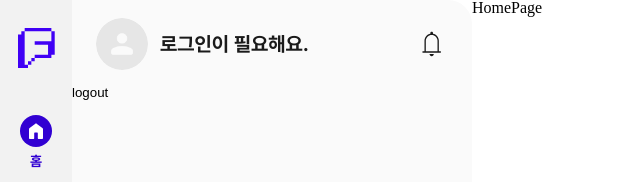
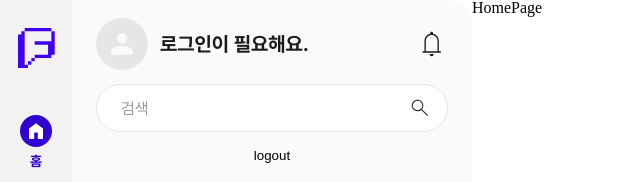
Before and after one commit to Friends77/FRI-FRONT, a React (Vite) app: page / in a window 1280 px wide. Shown: the top 182 px of the page, without its empty margins (0-640 px from the left). Built offline with nearby package versions, Linux system fonts and the light colour scheme; no server answers.

Commit message:
design: 검색란 추가

```diff
--- a/src/components/layout/SideBar/SideBar.styled.ts
+++ b/src/components/layout/SideBar/SideBar.styled.ts
@@ -4,6 +4,9 @@ export const Wrapper = styled.aside<{ $isOpen: boolean }>`
   position: fixed;
   top: 0;
   left: 72px;
+  display: flex;
+  flex-direction: column;
+  padding: 0 24px;
   width: 400px;
   height: 100%;
   background-color: ${({ theme }) => theme.colors.Gray_100};
--- a/src/components/layout/SideBar/SideBarProfile/SideBarProfile.styled.ts
+++ b/src/components/layout/SideBar/SideBarProfile/SideBarProfile.styled.ts
@@ -1,10 +1,10 @@
 import styled from 'styled-components';
 
-export const Header = styled.section`
+export const Wrapper = styled.section`
   display: flex;
   justify-content: space-between;
   align-items: center;
-  padding: 18px 24px 14px;
+  margin: 18px 0 14px;
 `;
 
 export const ProfileContent = styled.div`
--- a/src/components/layout/SideBar/SideBarProfile/index.tsx
+++ b/src/components/layout/SideBar/SideBarProfile/index.tsx
@@ -18,7 +18,7 @@ const SideBarProfile = () => {
     }
   }, [data, setProfile]);
   return (
-    <Styled.Header>
+    <Styled.Wrapper>
       {profile ? (
         <Styled.ProfileContent>
           <Styled.ProfileImg src={profile?.imageUrl} alt="profile image" />
@@ -34,7 +34,7 @@ const SideBarProfile = () => {
         {/* 알림이 있는 경우 && <Styled.NotificationBadge /> */}
         <Notification title="알림" width="32px" height="32px" />
       </Styled.NotificationBtn>
-    </Styled.Header>
+    </Styled.Wrapper>
   );
 };
 
--- /dev/null
+++ b/src/components/layout/SideBar/SideBarSearchInput/SideBarSearchInput.styled.ts
@@ -0,0 +1,29 @@
+import styled from 'styled-components';
+
+export const Wrapper = styled.form`
+  position: relative;
+  margin-bottom: 16px;
+`;
+
+export const Input = styled.input`
+  ${({ theme }) => theme.typo.B1_R}
+  padding: 0 40px 0 24px;
+  width: 100%;
+  height: 48px;
+  border: 1px solid ${({ theme }) => theme.colors.Gray_300};
+  border-radius: 999px;
+  outline: none;
+
+  &::placeholder {
+    color: ${({ theme }) => theme.colors.Gray_600};
+  }
+`;
+
+export const SearchBtn = styled.button`
+  position: absolute;
+  top: 50%;
+  right: 16px;
+  transform: translateY(-50%);
+  width: 24px;
+  height: 24px;
+`;
--- /dev/null
+++ b/src/components/layout/SideBar/SideBarSearchInput/index.tsx
@@ -0,0 +1,15 @@
+import Search from '@/components/@common/SVG/Icon/Search';
+import * as Styled from './SideBarSearchInput.styled';
+
+const SideBarSearchInput = () => {
+  return (
+    <Styled.Wrapper>
+      <Styled.Input placeholder="검색" />
+      <Styled.SearchBtn>
+        <Search title="검색" width="24px" height="24px" />
+      </Styled.SearchBtn>
+    </Styled.Wrapper>
+  );
+};
+
+export default SideBarSearchInput;
--- a/src/components/layout/SideBar/index.tsx
+++ b/src/components/layout/SideBar/index.tsx
@@ -3,6 +3,7 @@ import * as Styled from './SideBar.styled';
 import isSideBarOpenAtom from '@/recoil/layout/isSideBarOpen';
 import SideBarProfile from './SideBarProfile';
 import { useLogout } from '@/hooks/auth/useLogout';
+import SideBarSearchInput from './SideBarSearchInput';
 
 const SideBar = () => {
   const isSideBarOpen = useRecoilValue(isSideBarOpenAtom);
@@ -12,6 +13,7 @@ const SideBar = () => {
   return (
     <Styled.Wrapper $isOpen={isSideBarOpen}>
       <SideBarProfile />
+      <SideBarSearchInput />
       <button
         onClick={() => {
           mutate();
```
